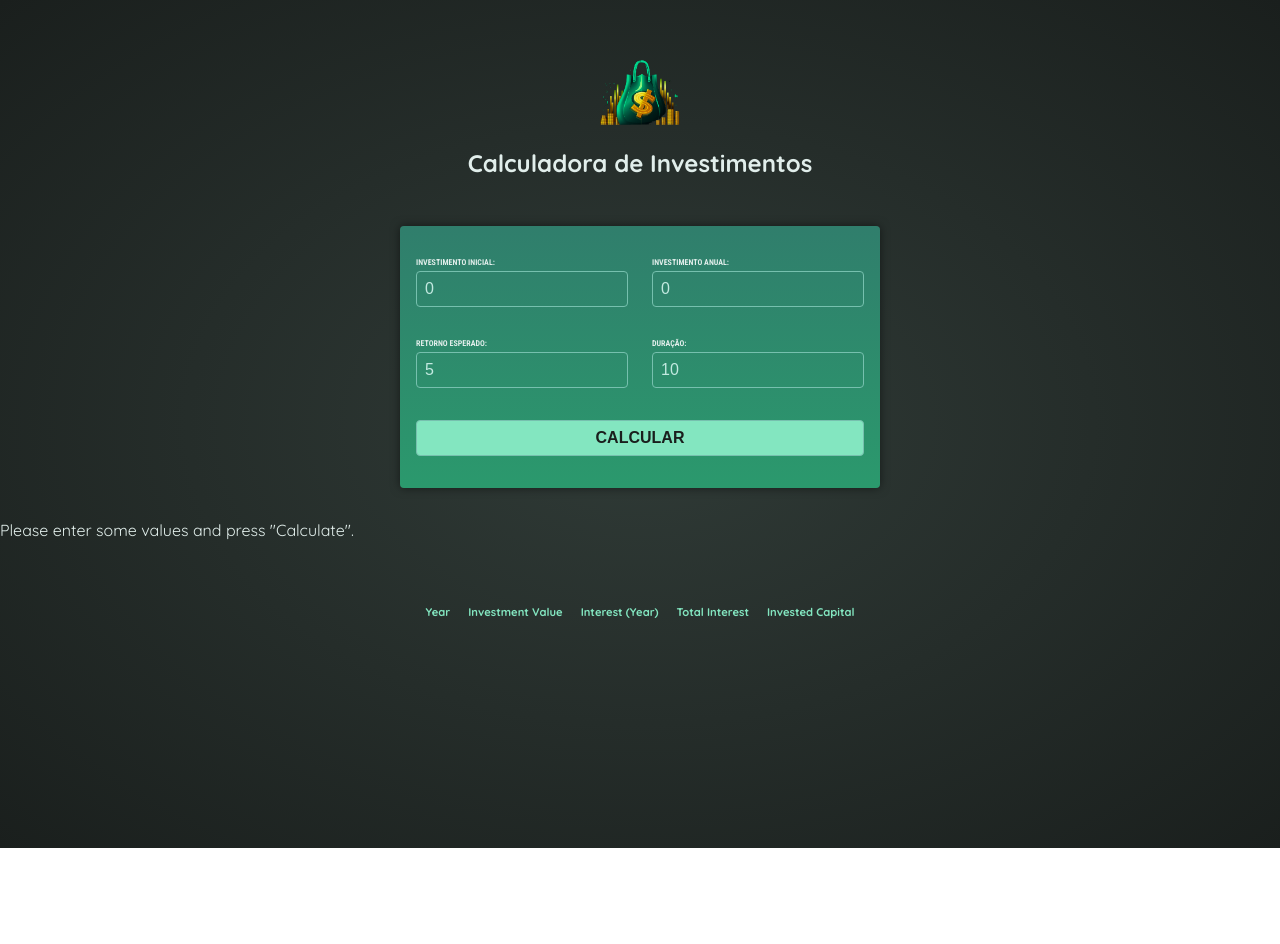
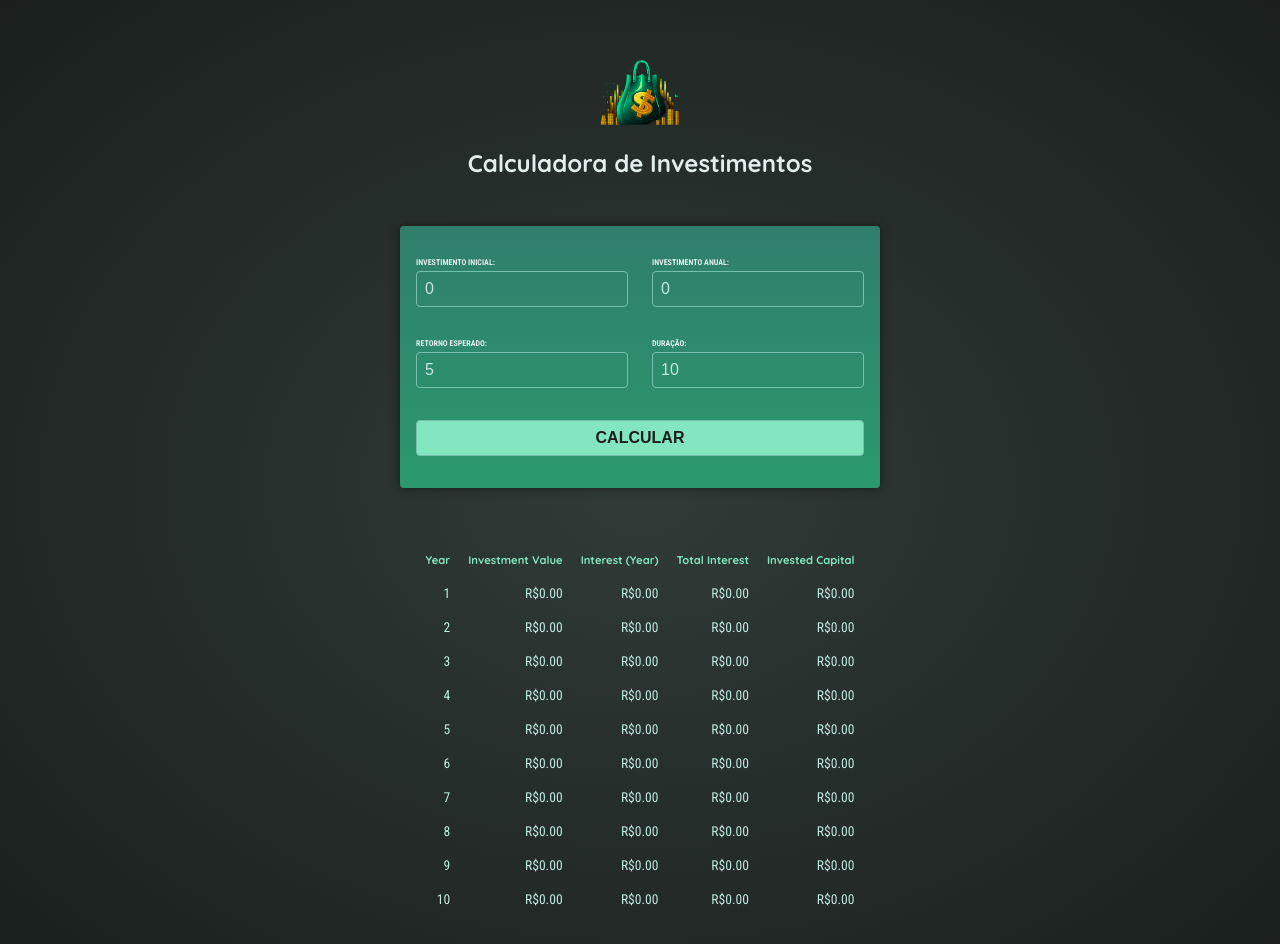
Before and after one commit to 0064558/angular-investment-calculator, an Angular app: page / in a window 1280 px wide. Both pictures are taken after a click on the button "CALCULAR". Shown: the top 944 px of the page. Before the commit the page ends 848 px from the top, so only its background shows below. Built offline with nearby package versions, Linux system fonts and the light colour scheme.

Commit message:
feat: add conditional rendering for investment results and integrate CurrencyPipe

```diff
--- a/src/app/investment-results/investment-results.component.html
+++ b/src/app/investment-results/investment-results.component.html
@@ -1,5 +1,6 @@
-<p>Please enter some values and press "Calculate".</p>
-
+@if (!results) {
+<p class="center">Please enter some values and press "Calculate".</p>
+} @else {
 <table>
     <thead>
         <tr>
@@ -11,6 +12,15 @@
         </tr>
     </thead>
     <tbody>
-
+        @for (result of results; track result.year) {
+            <tr>
+                <td>{{ result.year }}</td>
+                <td>{{ result.valueEndOfYear | currency:'BRL' }}</td>
+                <td>{{ result.interest | currency:'BRL' }}</td>
+                <td>{{ result.totalInterest | currency:'BRL' }}</td>
+                <td>{{ result.totalAmountInvested | currency:'BRL' }}</td>
+            </tr>
+        }
     </tbody>
 </table>
+}
--- a/src/app/investment-results/investment-results.component.ts
+++ b/src/app/investment-results/investment-results.component.ts
@@ -1,9 +1,10 @@
+import { CurrencyPipe } from '@angular/common';
 import { Component, Input } from '@angular/core';
 
 @Component({
   selector: 'app-investment-results',
   standalone: true,
-  imports: [],
+  imports: [CurrencyPipe],
   templateUrl: './investment-results.component.html',
   styleUrl: './investment-results.component.css'
 })
```
Lines whose indentation alone changed are shown as unchanged.
